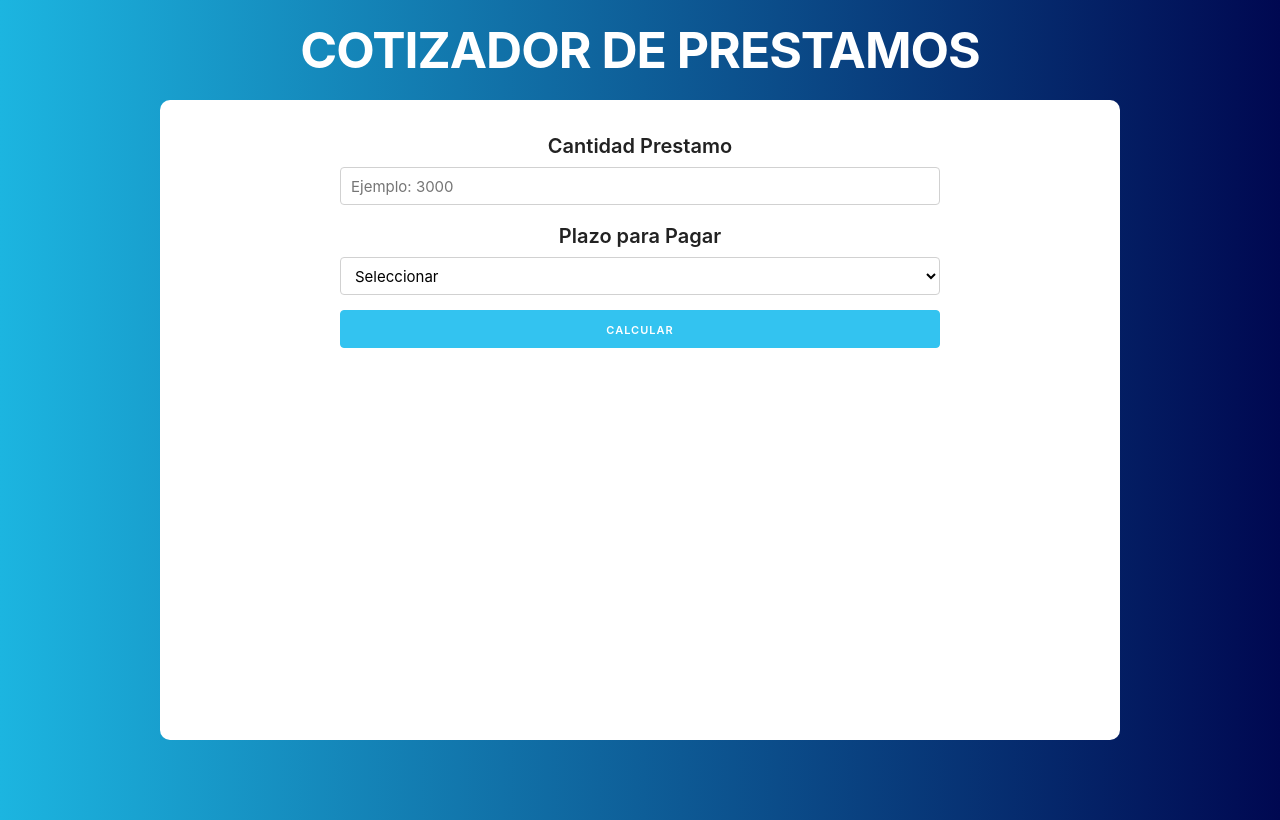
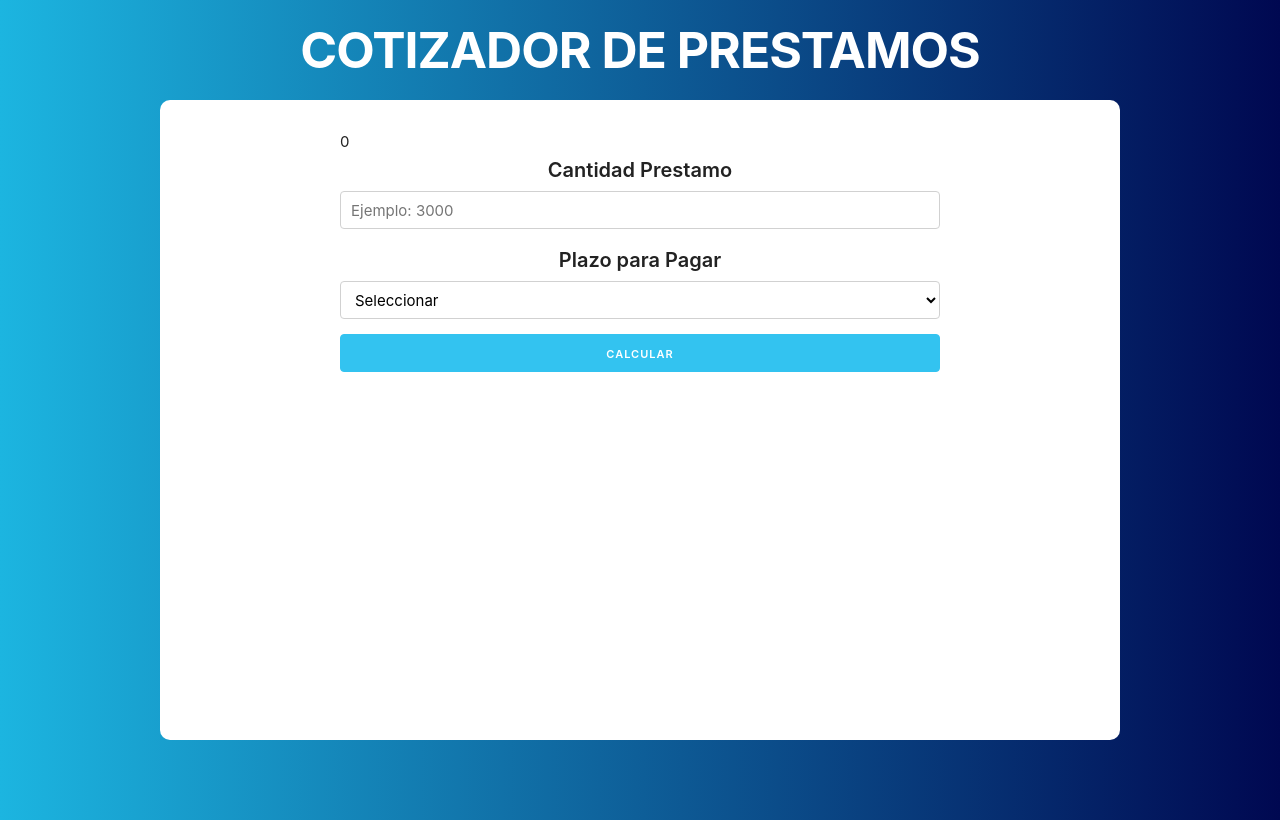
Before and after one commit to agusahumada/Cotizador-de-prestamos-con-Reactjs, a React (Create React App) app in the folder prestamos/: page / in a window 1280 px wide. Built offline with nearby package versions, Linux system fonts and the light colour scheme.

Commit message:
reading form values

```diff
--- a/prestamos/src/App.js
+++ b/prestamos/src/App.js
@@ -1,13 +1,20 @@
-import React, { Fragment } from 'react';
+import React, { Fragment, useState } from 'react';
 import Header from './components/Header';
-import Formulario from './components/Formulario';
+import Form from './components/Form';
 
 function App() {
+
+    //Definiendo el state
+    const [quantity, saveQuantity] = useState(0);
+
   return (
     <Fragment>
       <Header></Header>
       <div className="container">
-        <Formulario/>
+        <Form
+        quantity = {quantity}
+        saveQuantity={saveQuantity}
+        />
       </div>
     </Fragment>
   );
--- a/prestamos/src/components/Formulario.js
+++ b/prestamos/src/components/Form.js
@@ -1,8 +1,9 @@
-import React from 'react';
+import React, { useState } from 'react';
 
-const Formulario = () => {
+const Form = ({quantity,saveQuantity}) => {
     return (
         <form>
+            {quantity}
           <div className="row">
               <div>
                   <label>Cantidad Prestamo</label>
@@ -10,6 +11,7 @@ const Formulario = () => {
                       className="u-full-width"
                       type="number"
                       placeholder="Ejemplo: 3000"
+                      onChange= { e => saveQuantity( parseInt( e.target.value )) }
                   />
               </div>
               <div>
@@ -36,4 +38,4 @@ const Formulario = () => {
   );
 }
 
-export default Formulario;
+export default Form;
```
